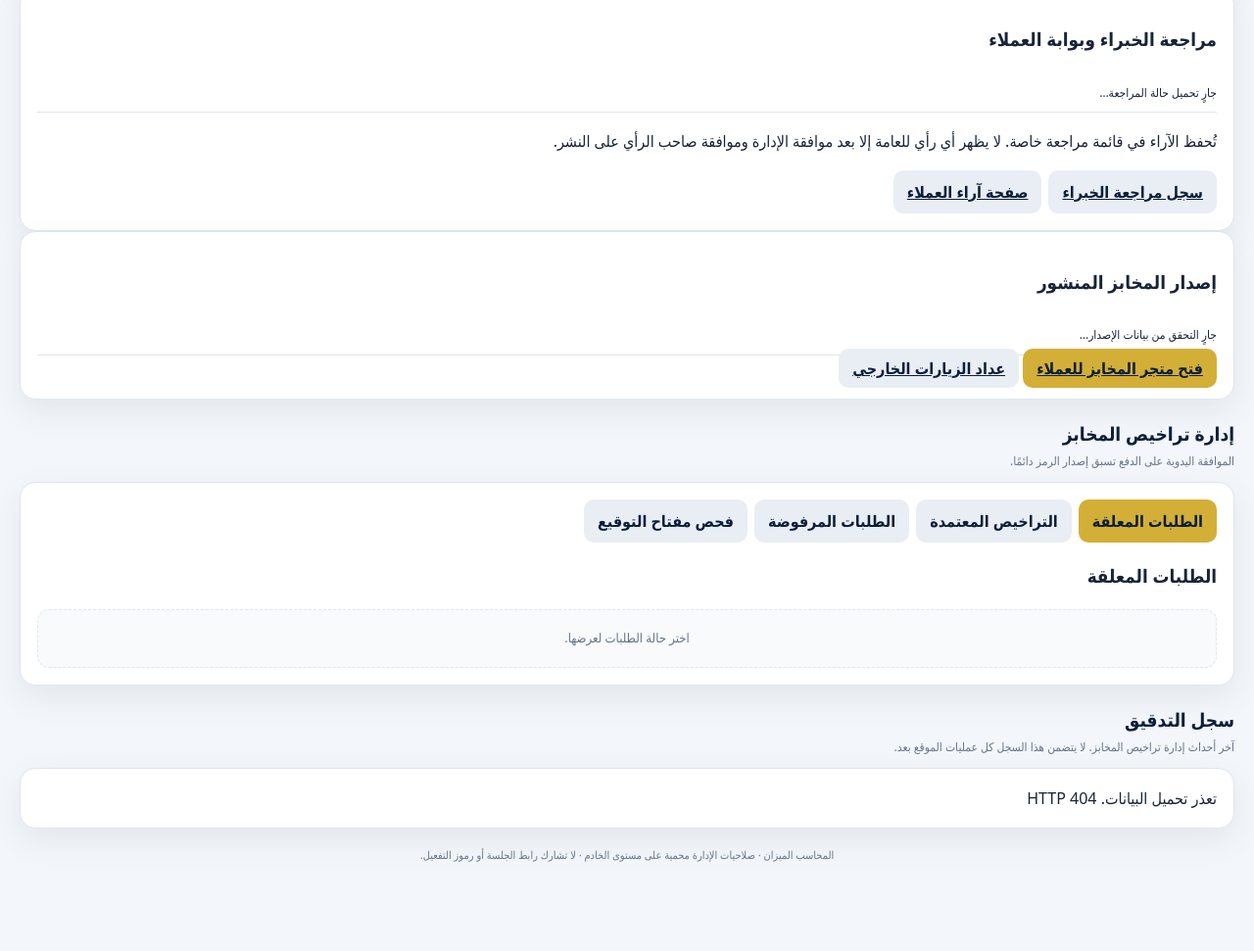
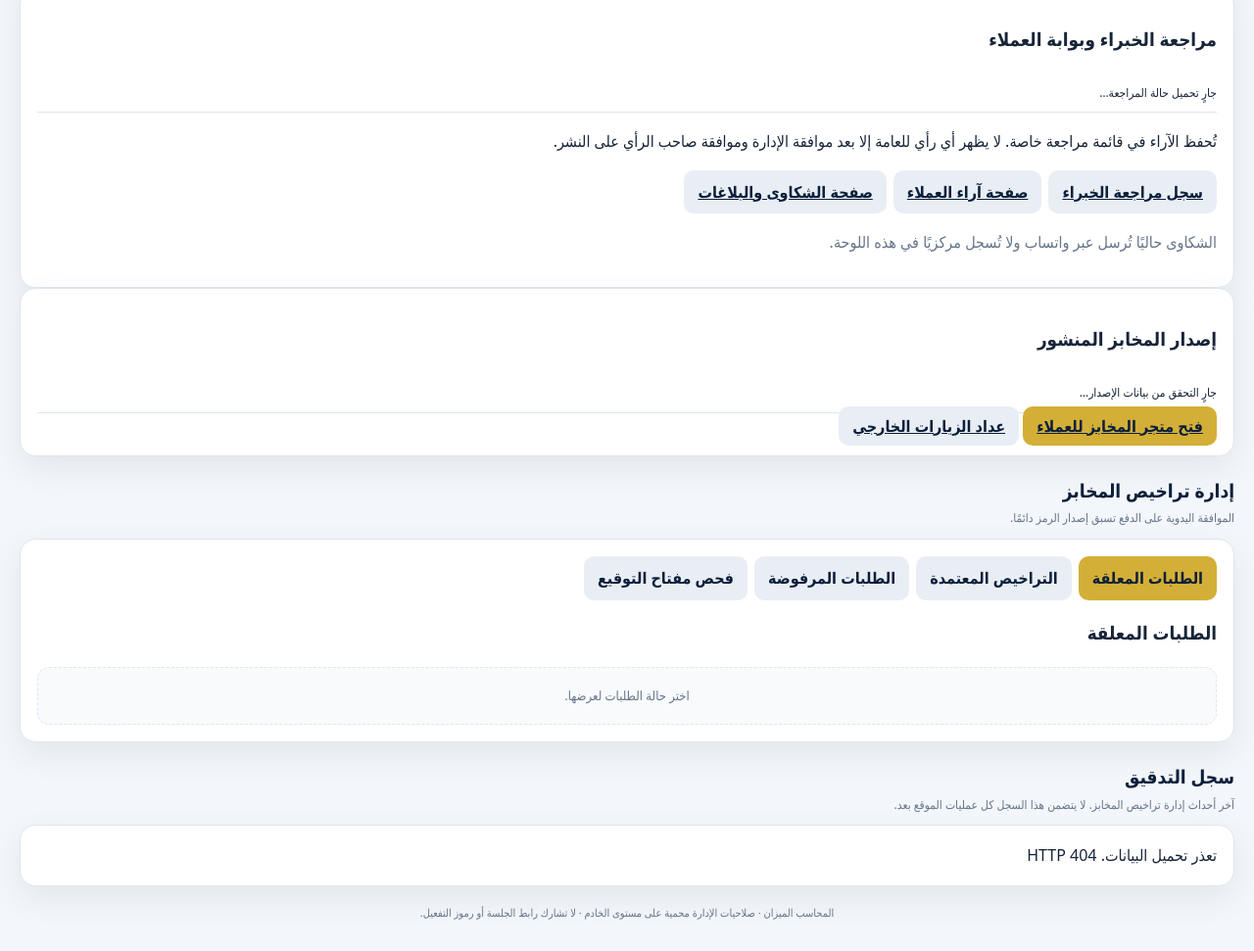
Before and after one commit to moh1442010-arch/smart-encyclopedias-platform, a plain HTML site: page store/license-admin.html in a window 1280 px wide. Shown: the part 1482-2453 px from the top of the page at 98% size. Before the commit the page ends 2423 px from the top, so only its background shows below. Drawn offline with Linux system fonts and the light colour scheme; no server answers.

Commit message:
Show complaint intake channel transparently in admin integrations

```diff
--- a/store/license-admin.html
+++ b/store/license-admin.html
@@ -76,7 +76,9 @@ footer{padding:18px 0;color:var(--muted);font-size:11px;text-align:center}
    <div class="row">
     <a class="btn secondary" href="https://github.com/moh1442010-arch/smart-encyclopedias-platform/issues/27" target="_blank" rel="noopener noreferrer">سجل مراجعة الخبراء</a>
     <a class="btn secondary" href="https://moh1442010-arch.github.io/smart-encyclopedias-platform/reviews.html" target="_blank" rel="noopener noreferrer">صفحة آراء العملاء</a>
+    <a class="btn secondary" href="https://moh1442010-arch.github.io/smart-encyclopedias-platform/complaints.html" target="_blank" rel="noopener noreferrer">صفحة الشكاوى والبلاغات</a>
    </div>
+   <p class="muted">الشكاوى حاليًا تُرسل عبر واتساب ولا تُسجل مركزيًا في هذه اللوحة.</p>
   </div>
   <div class="panel">
    <h3>إصدار المخابز المنشور</h3>
@@ -148,6 +150,7 @@ function renderIntegrations(data){
   ["GitHub Actions",data.githubAvailable?"متصل — "+data.workflows.length+" تشغيلات حديثة":"تعذر جلب بيانات GitHub"],
   ["مراجعات الخبراء",data.expertFeedback?data.expertFeedback.state+" — "+data.expertFeedback.comments+" تعليقًا":"تعذر جلب سجل الخبراء"],
   ["آراء العملاء","قيد المراجعة: "+(data.customerReviews&&data.customerReviews.counts?data.customerReviews.counts.pending:0)+" · معتمدة: "+(data.customerReviews&&data.customerReviews.counts?data.customerReviews.counts.approved:0)],
+  ["الشكاوى والبلاغات","استقبال واتساب فقط — لا تُحفظ في اللوحة"],
   ["زيارات المتجر — 30 يومًا",String(data.visitorAnalytics&&data.visitorAnalytics.totalViews30Days||0)+" مشاهدة مجمعة"],
   ["صحة الخدمة",data.serviceHealth&&data.serviceHealth.healthEndpoint==="ok"?"Worker يعمل":"تعذر تأكيد صحة Worker"],
   ["مفتاح التوقيع",data.serviceHealth&&data.serviceHealth.signingReady?"جاهز ومطابق":"غير جاهز"]
```
